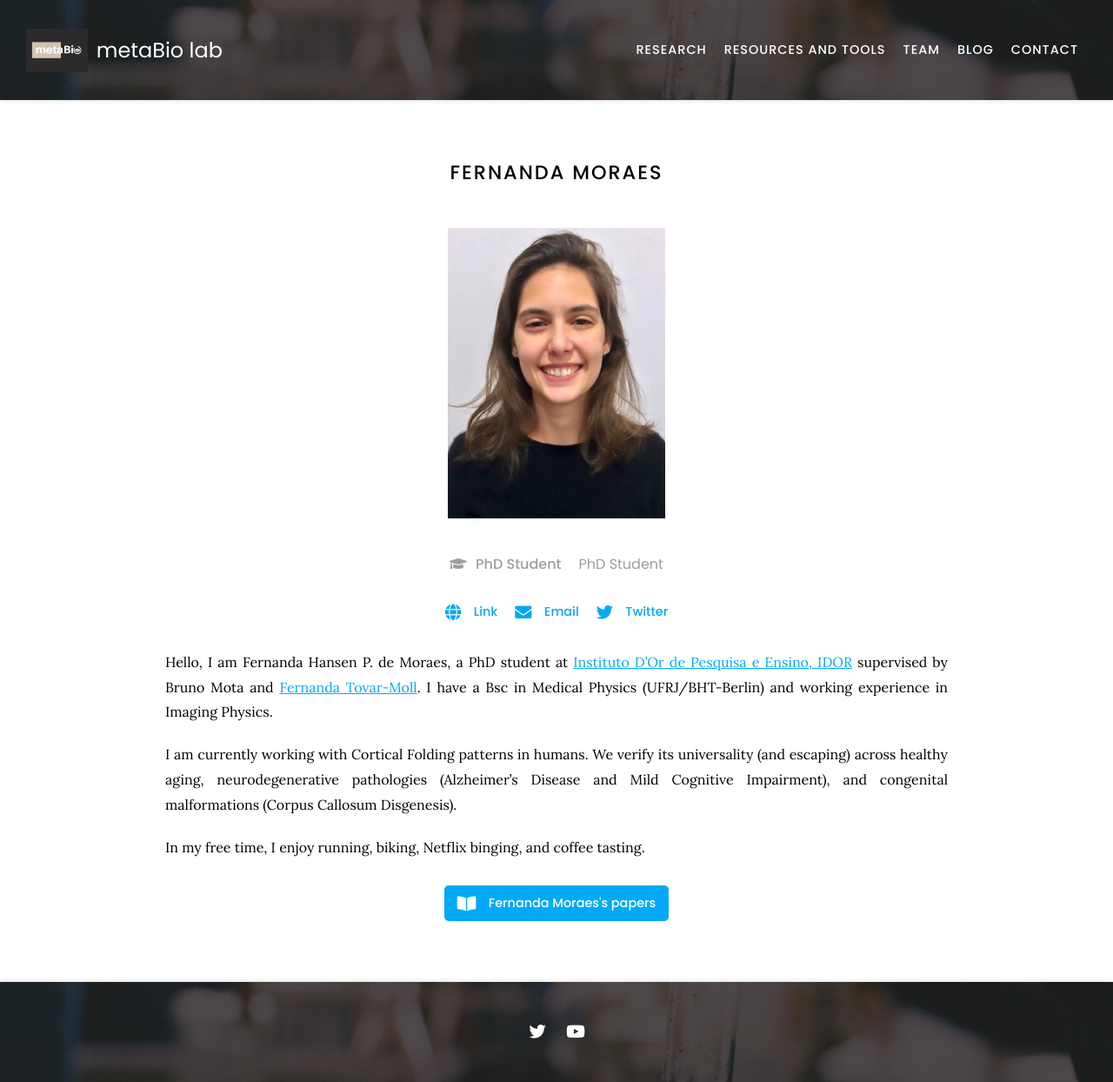
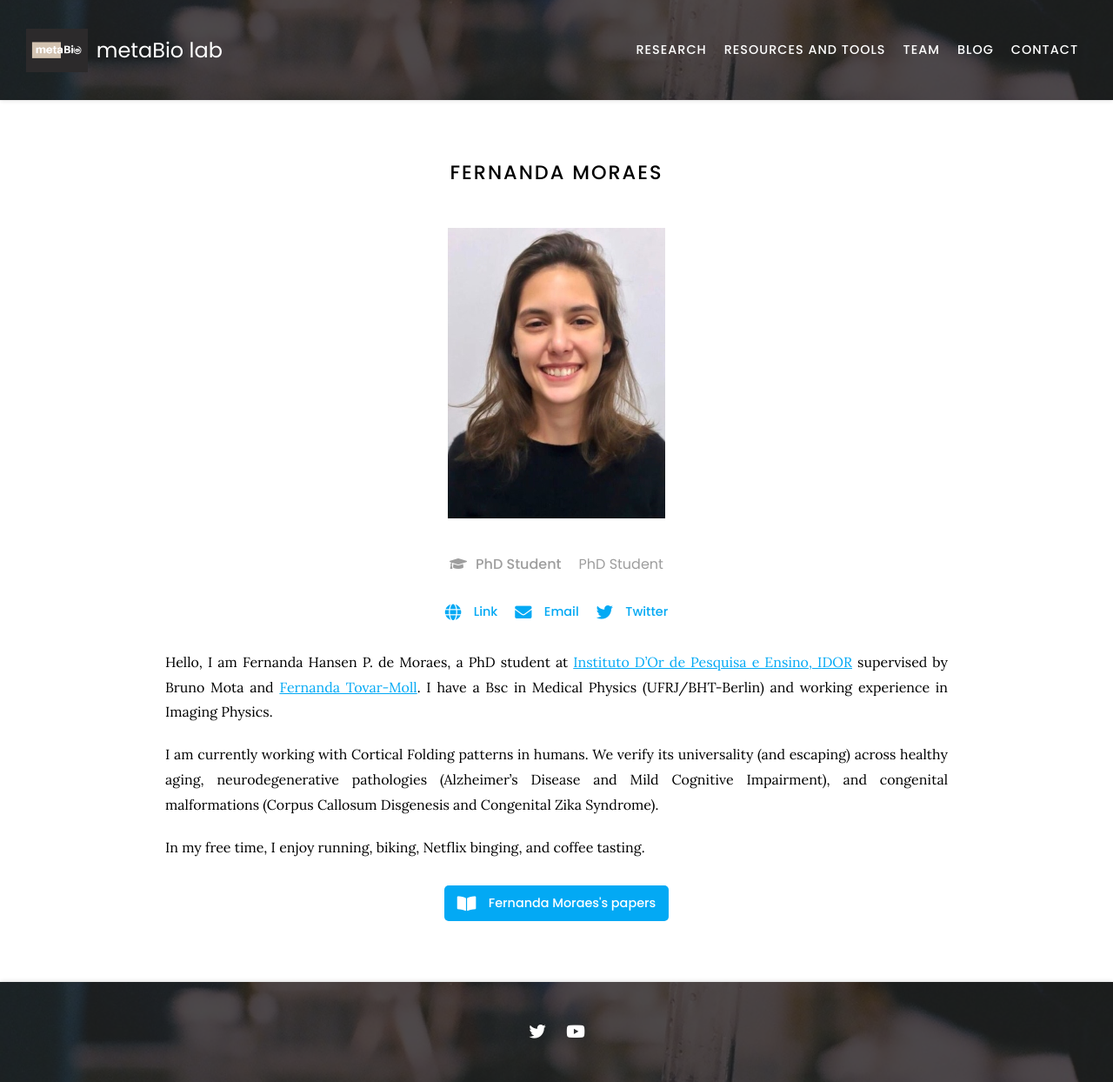
Before and after one commit to metaBIOlab/metabio, a Jekyll site: the page built from _members/fernanda-moraes.md, in a window 1280 px wide. Shown: the whole page at 87% size. Built offline with Jekyll 4.4.1, drawn with Linux system fonts in a browser that asks for light colours; nearby versions of some CDN libraries.

Commit message:
Update fernanda-moraes.md

```diff
--- a/_members/fernanda-moraes.md
+++ b/_members/fernanda-moraes.md
@@ -18,6 +18,6 @@ links:
 Hello, I am Fernanda Hansen P. de Moraes, a PhD student at [Instituto D'Or de Pesquisa e Ensino, IDOR](https://www.rededorsaoluiz.com.br/instituto/idor) supervised by Bruno Mota and [Fernanda Tovar-Moll](https://www.tovar-moll.com/).
 I have a Bsc in Medical Physics (UFRJ/BHT-Berlin) and working experience in Imaging Physics.
 
-I am currently working with Cortical Folding patterns in humans. We verify its universality (and escaping) across healthy aging, neurodegenerative pathologies (Alzheimer's Disease and Mild Cognitive Impairment), and congenital malformations (Corpus Callosum Disgenesis).
+I am currently working with Cortical Folding patterns in humans. We verify its universality (and escaping) across healthy aging, neurodegenerative pathologies (Alzheimer's Disease and Mild Cognitive Impairment), and congenital malformations (Corpus Callosum Disgenesis and Congenital Zika Syndrome).
 
 In my free time, I enjoy running, biking, Netflix binging, and coffee tasting.
```
